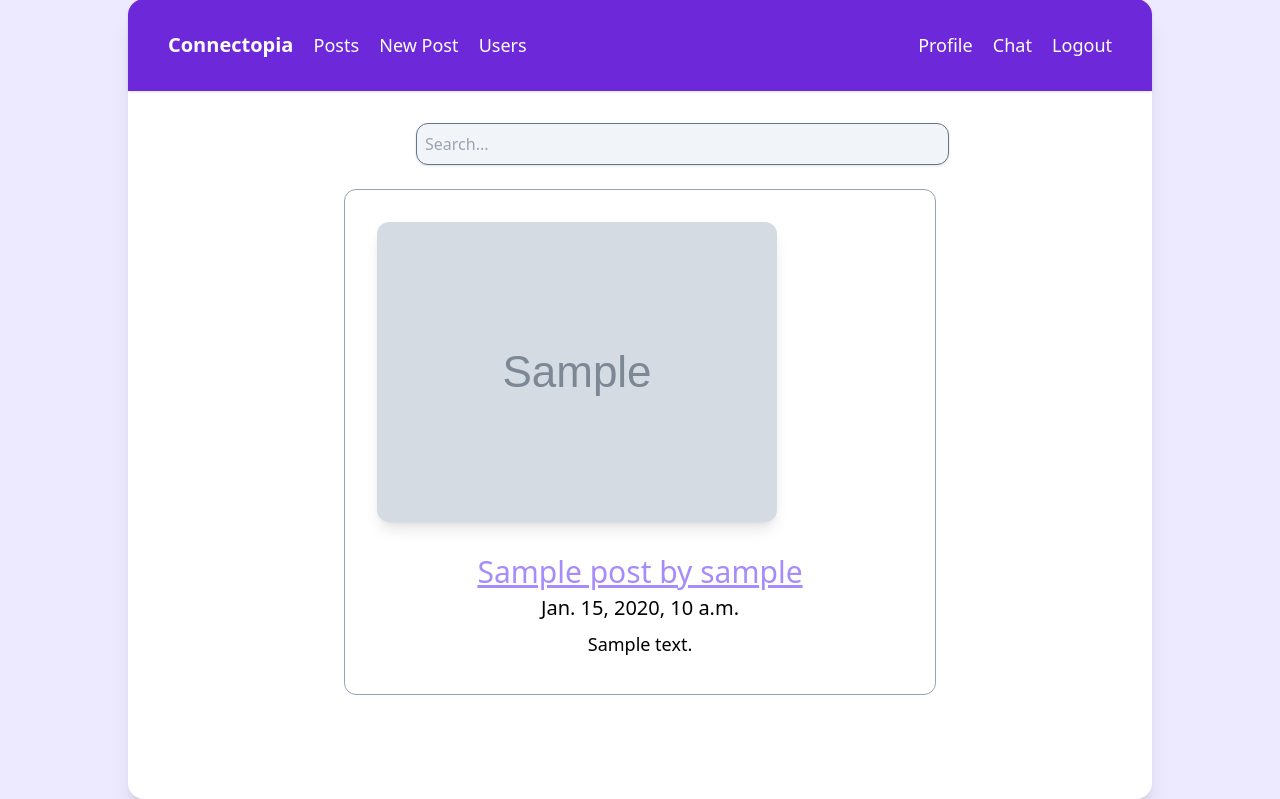
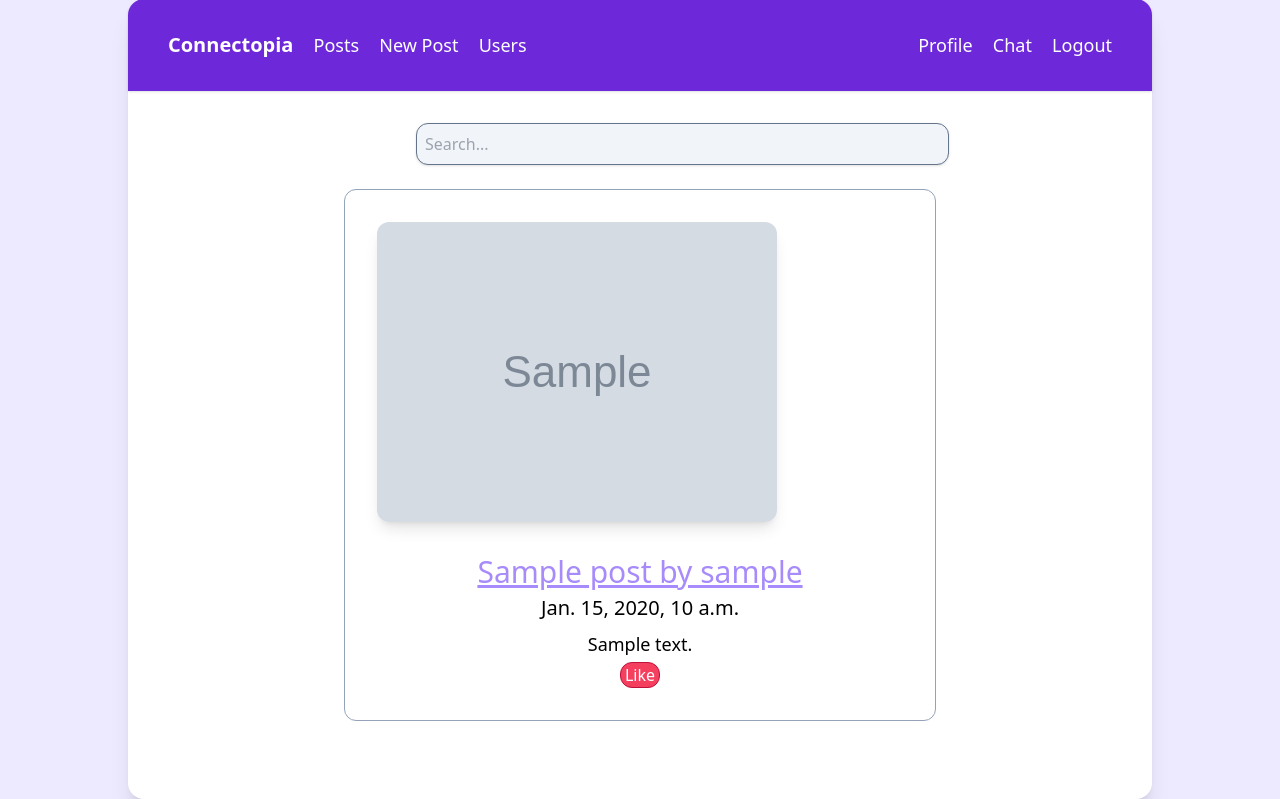
Before and after one commit to a2p1k01/connectopia, a Django app: page /posts/ in a window 1280 px wide. Shown: the part 33-832 px from the top of the page. Run offline with Django 5.2, Linux system fonts and the light colour scheme; tables that the repository leaves empty hold one stand-in row (values such as "Sample post"); grey boxes marked "Sample" are stand-in pictures; some libraries are stand-ins or nearby versions.

Commit message:
Start working with likes

```diff
--- a/post/views.py
+++ b/post/views.py
@@ -14,6 +14,8 @@ def posts_list(request):
     if 'query' in request.GET:
         query = request.GET.get('query')
     posts = Post.post_manager.filter(Q(slug__contains=query))
+    if request.method == 'POST':
+        print(request.POST.get('like', 1))
     return render(request, 'posts.html', {
         "posts": posts,
     })
--- a/templates/posts.html
+++ b/templates/posts.html
@@ -20,6 +20,10 @@
             <a href="{{ post.get_absolute_url }}" class="underline text-violet-400 text-3xl p-1">{{ post.title }} {% translate 'by' %} {{ post.author }}</a>
             <h1 class="text-xl p-1">{{ post.created }}</h1>
             <h1 class="text-lg p-1">{{ post.body|truncatechars:100 }}</h1>
+            <form method="post">
+                {% csrf_token %}
+                <button class="border border-rose-700 bg-rose-500 text-white rounded-xl w-10" name="like" value="{{ post.id }}">Like</button>
+            </form>
             {% if post.tags.all|length != 0 %}
                 <p class="text-slate-700">{% translate 'tags' %}:
                 {% for tag in post.tags.all %}
```
Also changed, not shown: README.md.
